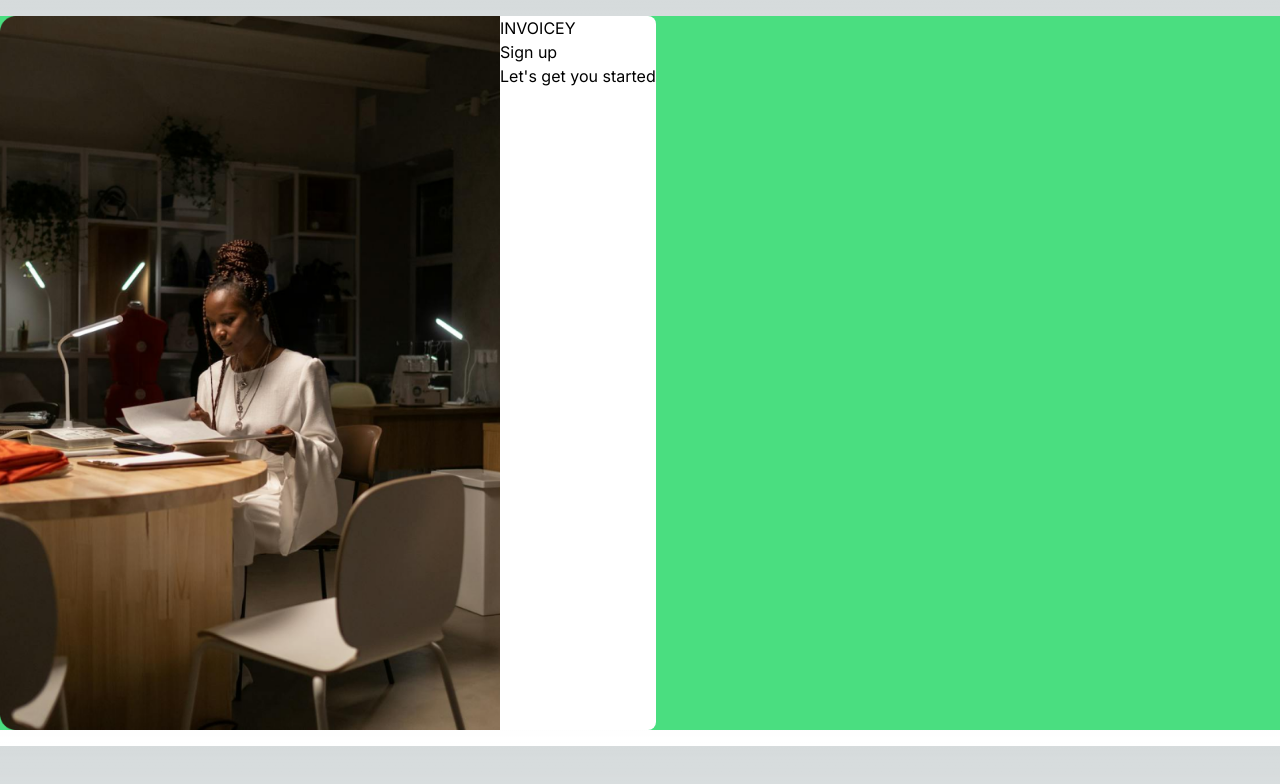
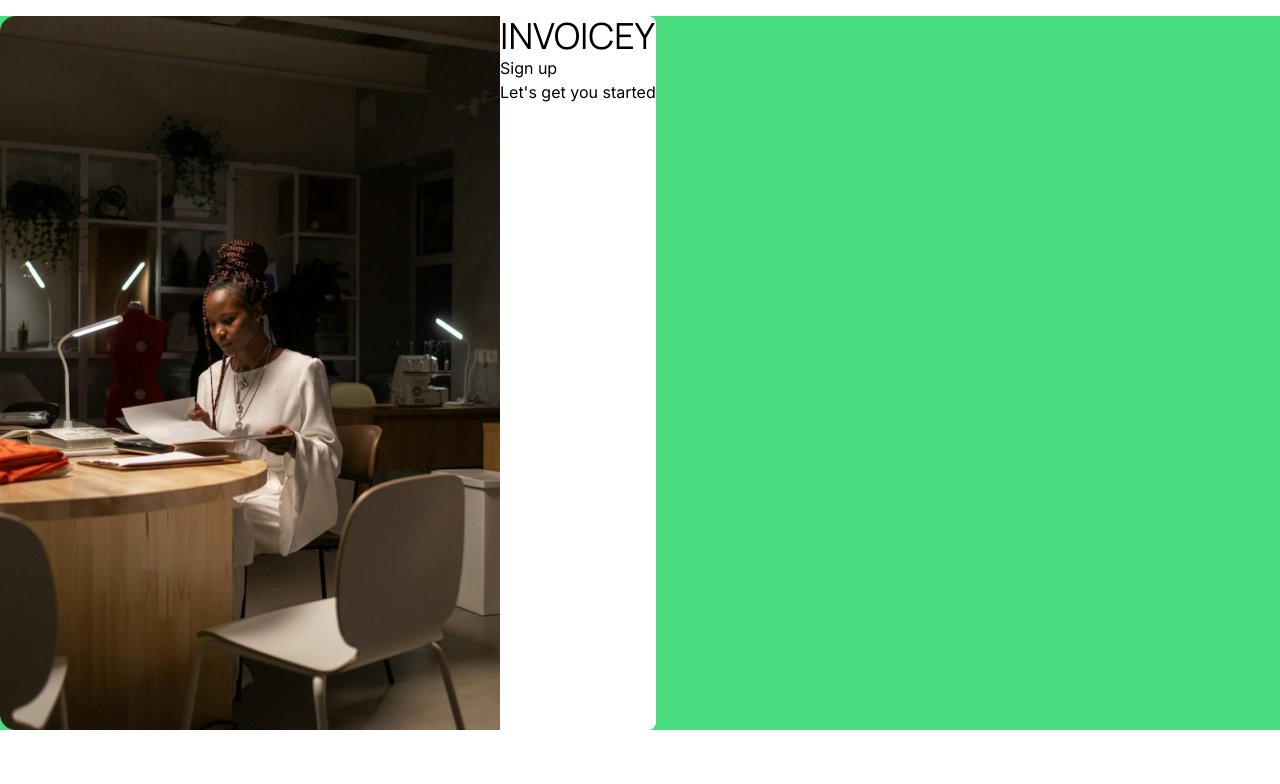
Before and after one commit to smeetinc/invoicey, a Next.js app in the folder client/: page /signup in a window 1280 px wide. Shown: the top 784 px of the page. Built offline with nearby package versions, Linux system fonts and the light colour scheme.

Commit message:
configured custom colors and fontFamily

```diff
--- a/client/app/globals.css
+++ b/client/app/globals.css
@@ -1,27 +1,5 @@
+@import url("https://fonts.googleapis.com/css2?family=Inter:wght@100;200;300;400;500;600;700;800;900&family=Manrope:wght@200;300;400;500;600;700;800&family=Poppins:ital,wght@0,100;0,200;0,300;0,400;0,500;0,600;0,700;0,800;0,900;1,100;1,200;1,300;1,400;1,500;1,600;1,700;1,800;1,900&display=swap");
+
 @tailwind base;
 @tailwind components;
 @tailwind utilities;
-
-:root {
-  --foreground-rgb: 0, 0, 0;
-  --background-start-rgb: 214, 219, 220;
-  --background-end-rgb: 255, 255, 255;
-}
-
-@media (prefers-color-scheme: dark) {
-  :root {
-    --foreground-rgb: 255, 255, 255;
-    --background-start-rgb: 0, 0, 0;
-    --background-end-rgb: 0, 0, 0;
-  }
-}
-
-body {
-  color: rgb(var(--foreground-rgb));
-  background: linear-gradient(
-      to bottom,
-      transparent,
-      rgb(var(--background-end-rgb))
-    )
-    rgb(var(--background-start-rgb));
-}
--- a/client/app/signup/page.js
+++ b/client/app/signup/page.js
@@ -15,7 +15,7 @@ function signup() {
           />
         </div>
         <div className="bg-white rounded-r-lg">
-          <h3>INVOICEY</h3>
+          <h3 className="font-manrope text-4xl">INVOICEY</h3>
           <h4>Sign up</h4>
           <p>Let's get you started</p>
         </div>
--- a/client/tailwind.config.js
+++ b/client/tailwind.config.js
@@ -1,18 +1,30 @@
 /** @type {import('tailwindcss').Config} */
 module.exports = {
   content: [
-    './pages/**/*.{js,ts,jsx,tsx,mdx}',
-    './components/**/*.{js,ts,jsx,tsx,mdx}',
-    './app/**/*.{js,ts,jsx,tsx,mdx}',
+    "./pages/**/*.{js,ts,jsx,tsx,mdx}",
+    "./components/**/*.{js,ts,jsx,tsx,mdx}",
+    "./app/**/*.{js,ts,jsx,tsx,mdx}",
   ],
   theme: {
     extend: {
-      backgroundImage: {
-        'gradient-radial': 'radial-gradient(var(--tw-gradient-stops))',
-        'gradient-conic':
-          'conic-gradient(from 180deg at 50% 50%, var(--tw-gradient-stops))',
+      colors: {
+        primary: "#163300",
+        background: "#F6F7F9",
+        dark: "#333333",
+        white: "#FFFFFF",
+        accent: "#9FE870",
+        grey: "#666666",
+        warning: "#FFC107",
+        grey: "#CCCCCC",
+        error: "#A8200D",
+        success: "#4CAF50",
+      },
+      fontFamily: {
+        inter: "'Inter', sans-serif",
+        manrope: "'Manrope', sans-serif",
+        poppins: "'Poppins', sans-serif",
       },
     },
   },
   plugins: [],
-}
+};
```
